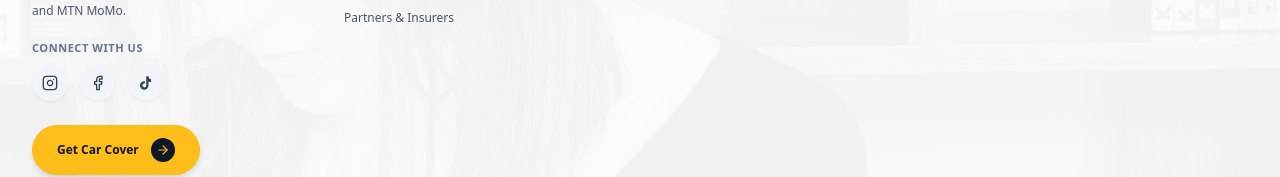
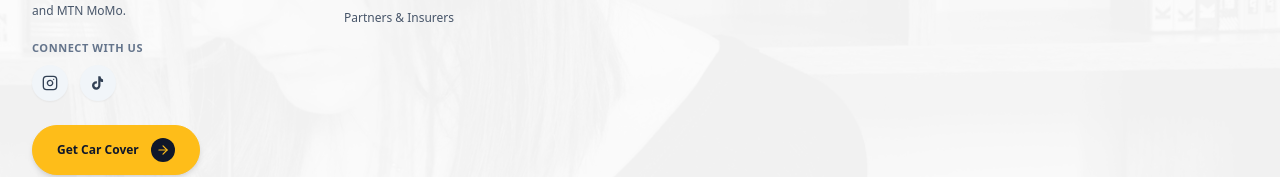
Before and after one commit to johnsonsemmanuel/beinsured, a React (Vite) app: page / in a window 1280 px wide. Shown: the part 4855-5032 px from the top of the page. Built offline with nearby package versions, Linux system fonts and the light colour scheme.

Commit message:
Set real Instagram and TikTok social links for BeInsured, remove Facebook

```diff
--- a/src/components/Footer.jsx
+++ b/src/components/Footer.jsx
@@ -1,7 +1,7 @@
 import React from 'react';
 import { Link } from 'react-router-dom';
 import PillButton from './PillButton';
-import { Instagram, Facebook } from 'lucide-react';
+import { Instagram } from 'lucide-react';
 
 // Custom SVG icon for TikTok
 function TikTokIcon({ className = "w-4 h-4" }) {
@@ -48,7 +48,7 @@ export default function Footer({ onOpenChannelSelector }) {
               <div className="text-[11px] font-bold uppercase tracking-wider text-slate-500">Connect With Us</div>
               <div className="flex items-center gap-3">
                 <a
-                  href="https://instagram.com"
+                  href="https://www.instagram.com/beinsuredautoinsurance"
                   target="_blank"
                   rel="noopener noreferrer"
                   className="p-2.5 rounded-full bg-slate-100 text-slate-700 hover:bg-[#FEBD19] hover:text-slate-900 transition-colors shadow-sm"
@@ -57,16 +57,7 @@ export default function Footer({ onOpenChannelSelector }) {
                   <Instagram className="w-4 h-4" />
                 </a>
                 <a
-                  href="https://facebook.com"
-                  target="_blank"
-                  rel="noopener noreferrer"
-                  className="p-2.5 rounded-full bg-slate-100 text-slate-700 hover:bg-[#FEBD19] hover:text-slate-900 transition-colors shadow-sm"
-                  aria-label="Facebook"
-                >
-                  <Facebook className="w-4 h-4" />
-                </a>
-                <a
-                  href="https://tiktok.com"
+                  href="https://www.tiktok.com/@beinsuredautoinsurance"
                   target="_blank"
                   rel="noopener noreferrer"
                   className="p-2.5 rounded-full bg-slate-100 text-slate-700 hover:bg-[#FEBD19] hover:text-slate-900 transition-colors shadow-sm"
```
